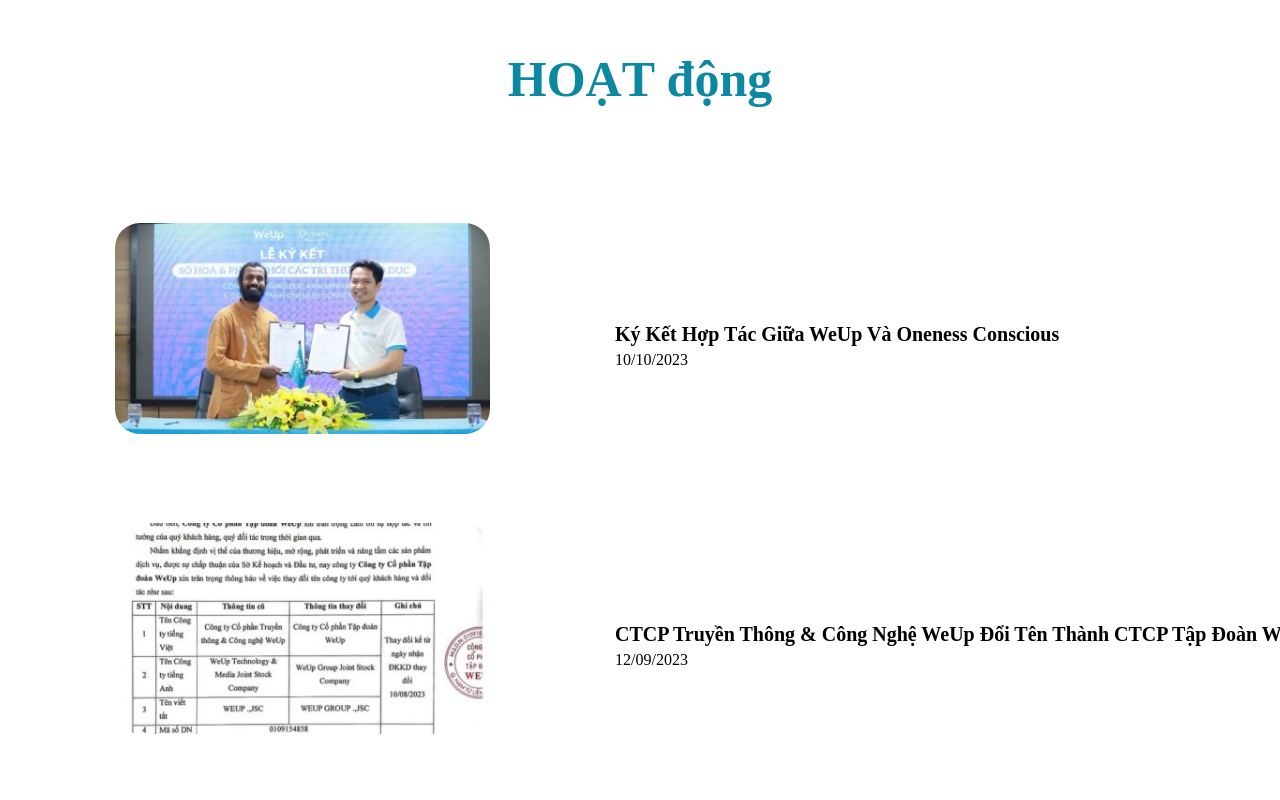
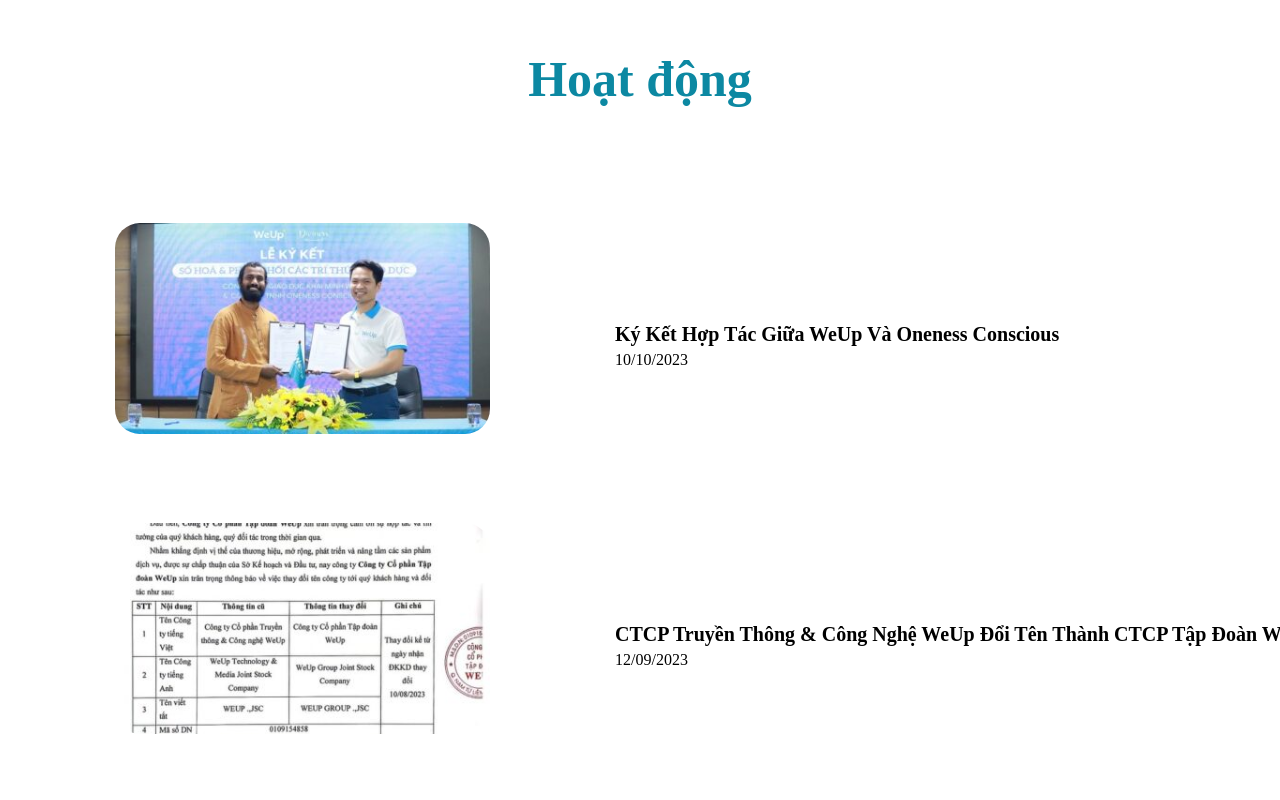
Before and after one commit to anhnt12/long-website, a plain HTML site: page index.html in a window 1280 px wide. Shown: the top 800 px of the page. Drawn offline with Linux system fonts and the light colour scheme.

Commit message:
demo pull push

```diff
--- a/index.html
+++ b/index.html
@@ -6,7 +6,7 @@
     <link rel="stylesheet" href="./assets/css/document.css">
 </head>
 <body>
-    <h2>HOẠT động</h2>
+    <h2>Hoạt động</h2>
     <div class="block block--first">
         <div class="block__image">
             <a class="image" href=""><img src="./assets/img/anh-1.jpg" alt=""></a>
```
